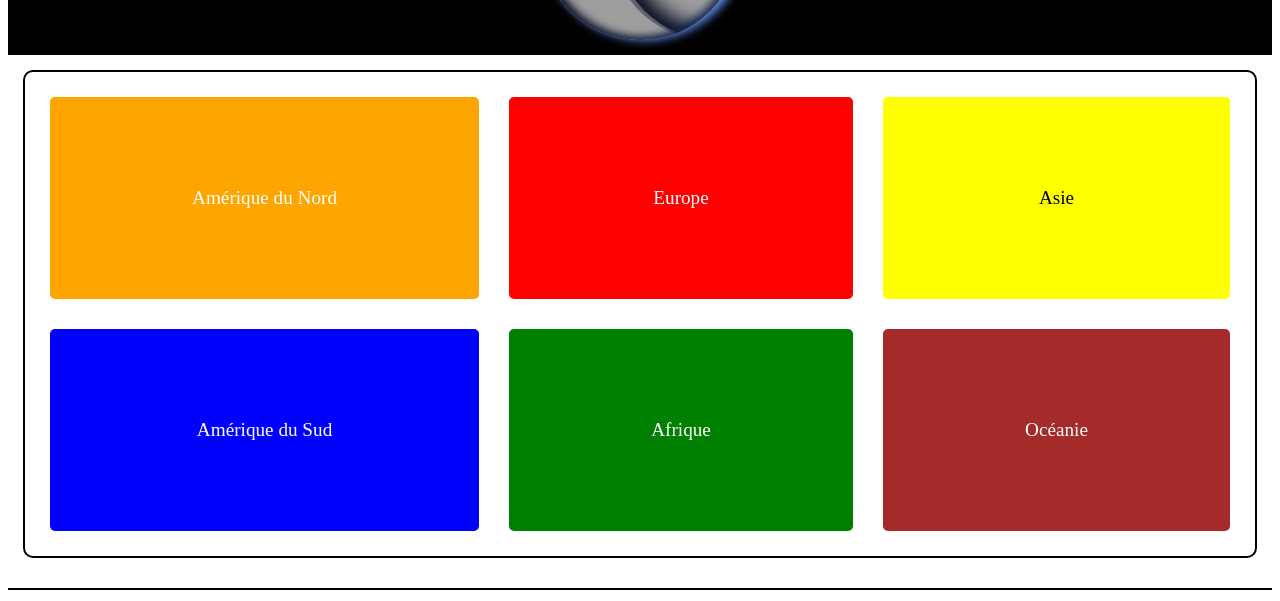
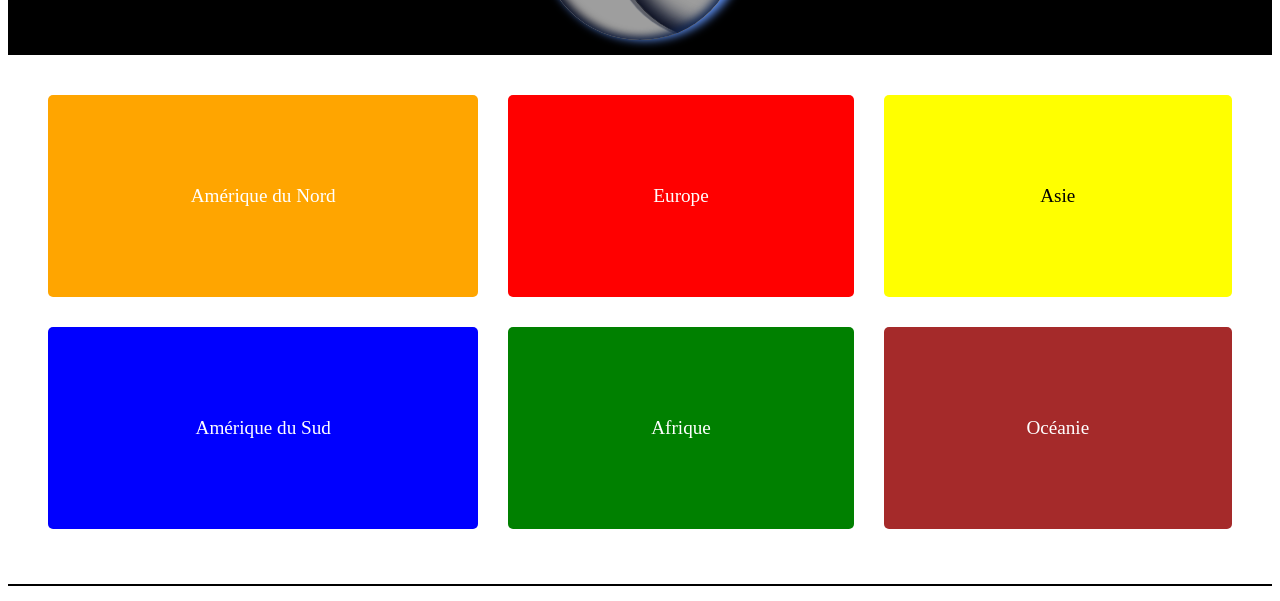
Before and after one commit to bramsobrahms/countries, an Angular app: page /home in a window 1280 px wide. Shown: the part 183-784 px from the top of the page. Built offline with nearby package versions, Linux system fonts and the light colour scheme; grey boxes are pictures that could not be loaded.

Commit message:
Remove border on continents map

```diff
--- a/src/app/home/home.component.scss
+++ b/src/app/home/home.component.scss
@@ -15,8 +15,6 @@ body {
   gap: 30px;
   padding: 25px;
   background-color: #ffffff;
-  border: 2px solid #000;
-  border-radius: 10px;
 }
 
 .continent {
```
